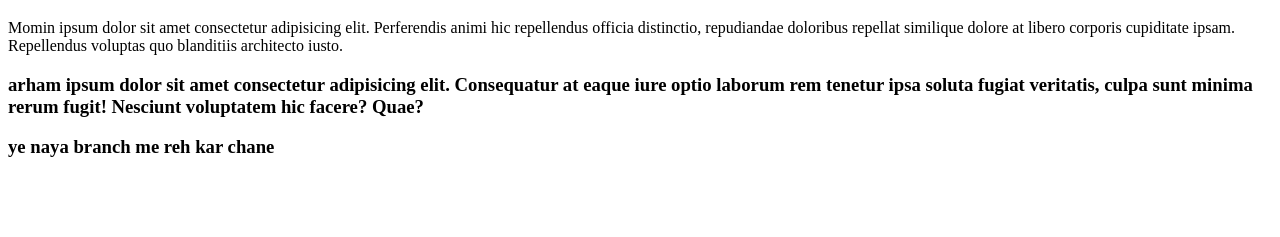
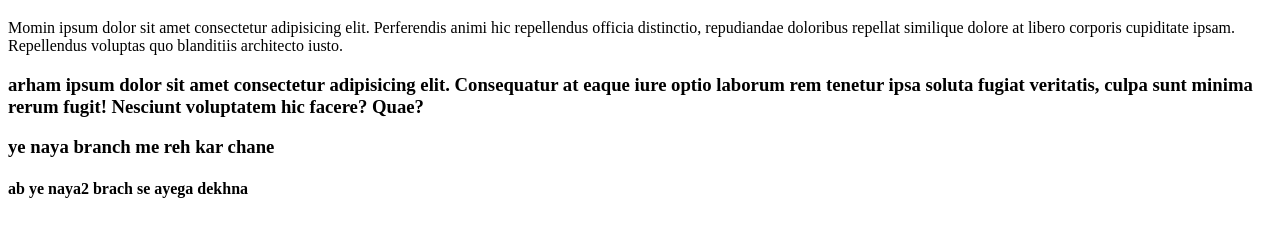
Before and after one commit to mominarham/practiseReactGit, a plain HTML site: page index.html in a window 1280 px wide. Shown: the part 61-298 px from the top of the page. Drawn offline with Linux system fonts and the light colour scheme.

Commit message:
ye h4 tag se h aur naya 2 brache se hai

```diff
--- a/index.html
+++ b/index.html
@@ -12,5 +12,6 @@
 
     <h3> arham ipsum dolor sit amet consectetur adipisicing elit. Consequatur at eaque iure optio laborum rem tenetur ipsa soluta fugiat veritatis, culpa sunt minima rerum fugit! Nesciunt voluptatem hic facere? Quae?</h3>
     <h3> ye naya branch me reh kar chane</h3>
+    <h4> ab ye naya2 brach se ayega dekhna </h4>
 </body>
 </html>
```
